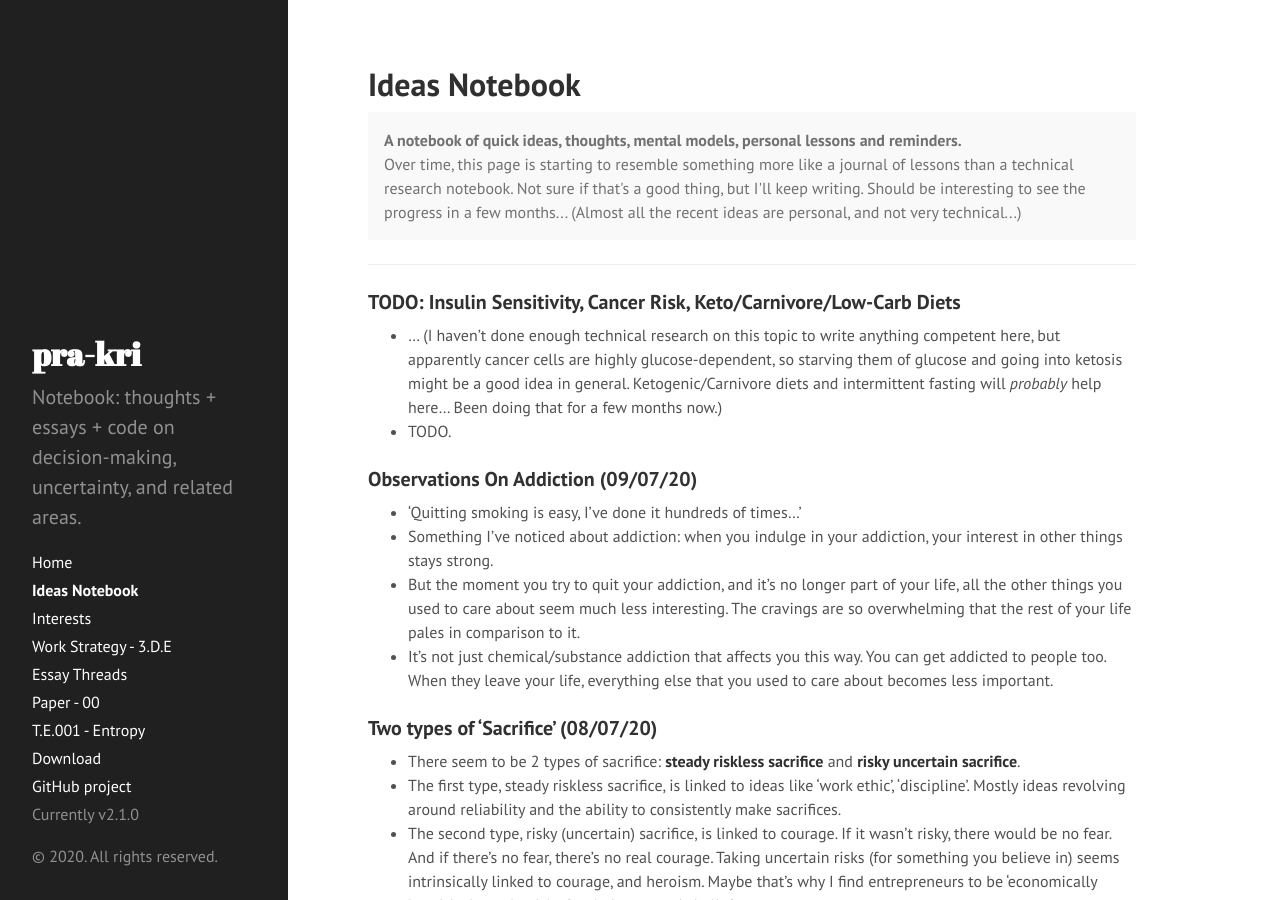
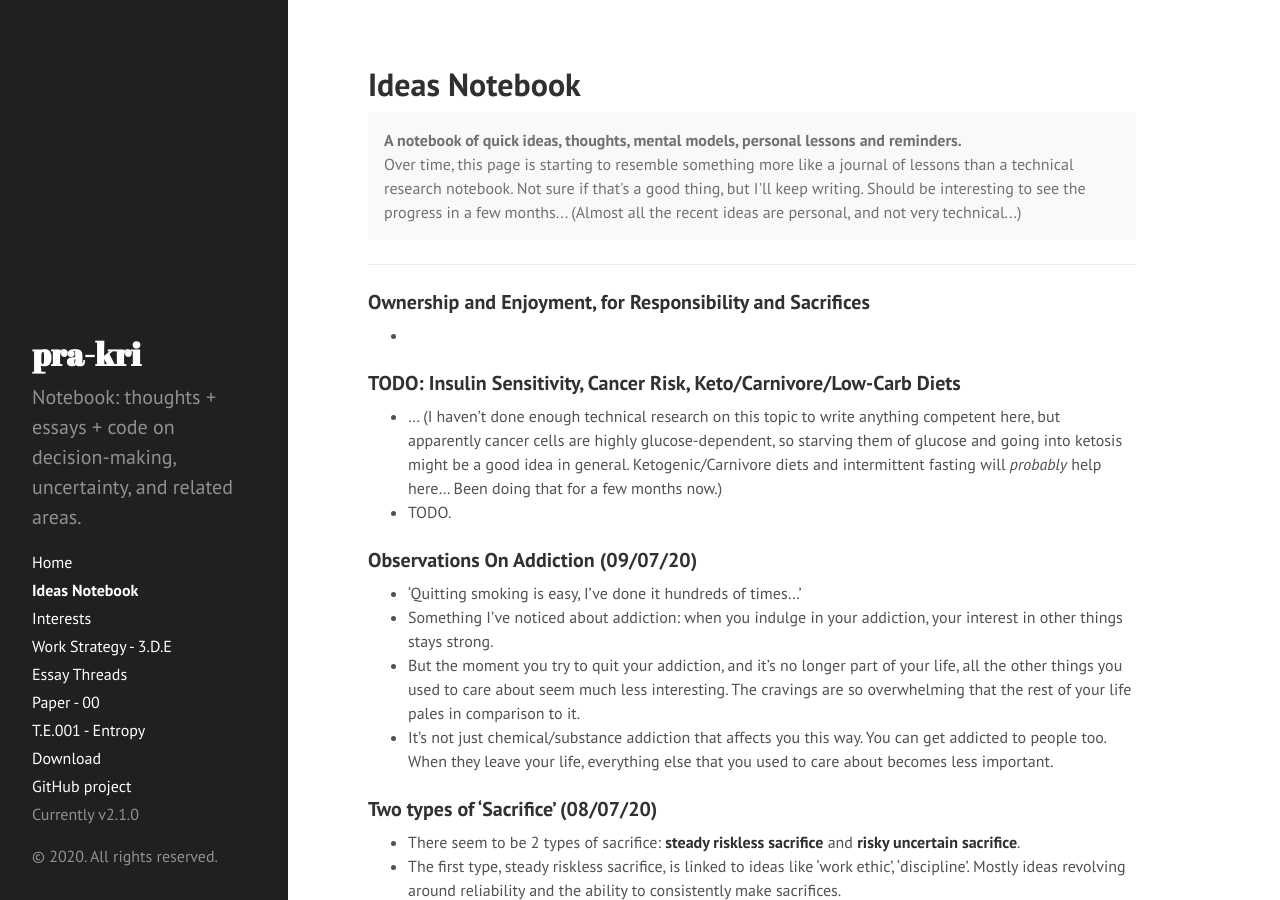
Before and after one commit to pra-kri/pra-kri.github.io, a Jekyll site: the page built from IdeasNotebook.md, in a window 1280 px wide and 900 px high. Built offline with Jekyll 4.4.1, drawn with Linux system fonts in a browser that asks for light colours.

Commit message:
Update IdeasNotebook.md

```diff
--- a/IdeasNotebook.md
+++ b/IdeasNotebook.md
@@ -10,6 +10,9 @@ title: Ideas Notebook
 
 
 ---
+
+### Ownership and Enjoyment, for Responsibility and Sacrifices
+*
 
 ### TODO: Insulin Sensitivity, Cancer Risk, Keto/Carnivore/Low-Carb Diets
 * ... (I haven't done enough technical research on this topic to write anything competent here, but apparently cancer cells are highly glucose-dependent, so starving them of glucose and going into ketosis might be a good idea in general. Ketogenic/Carnivore diets and intermittent fasting will *probably* help here... Been doing that for a few months now.)
```
